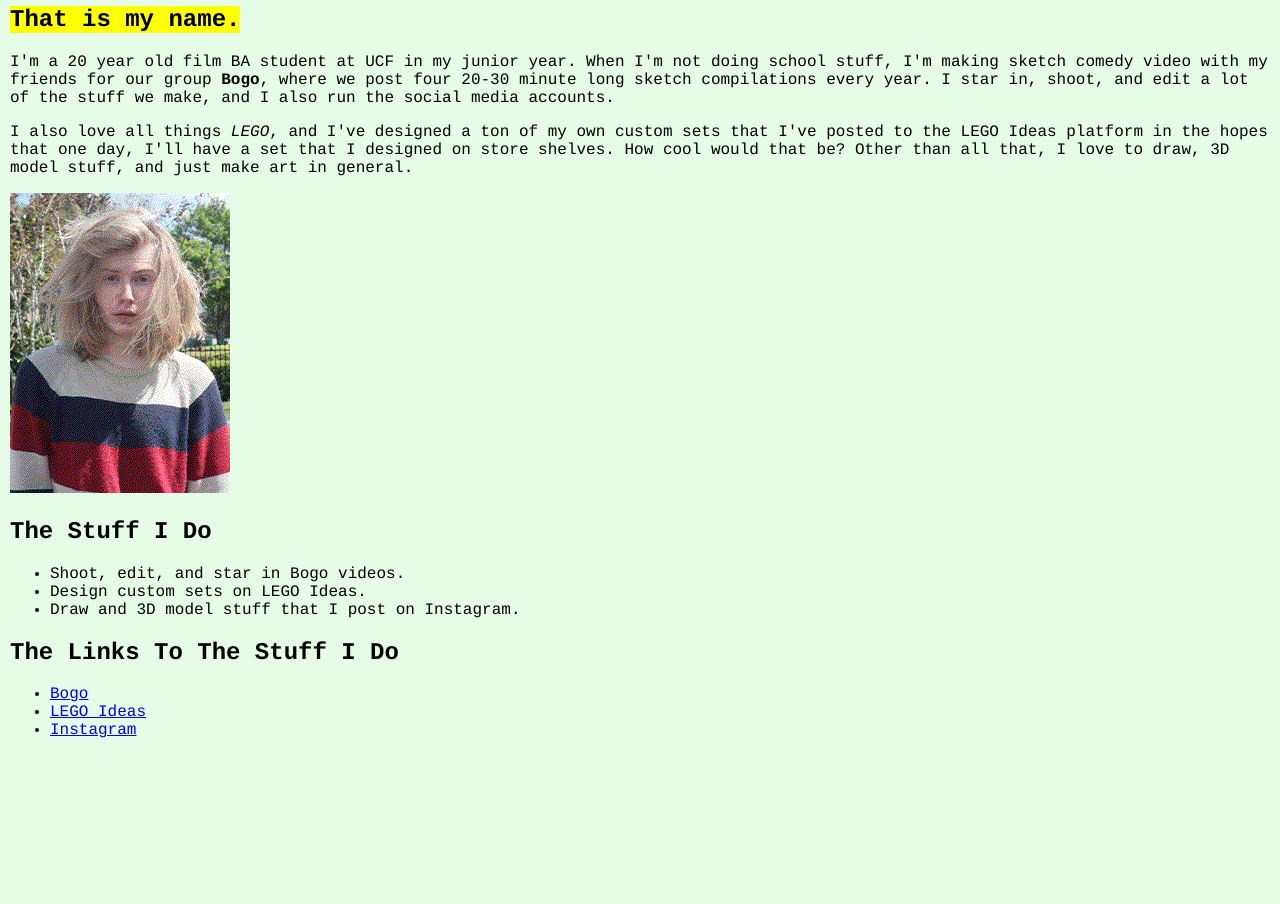
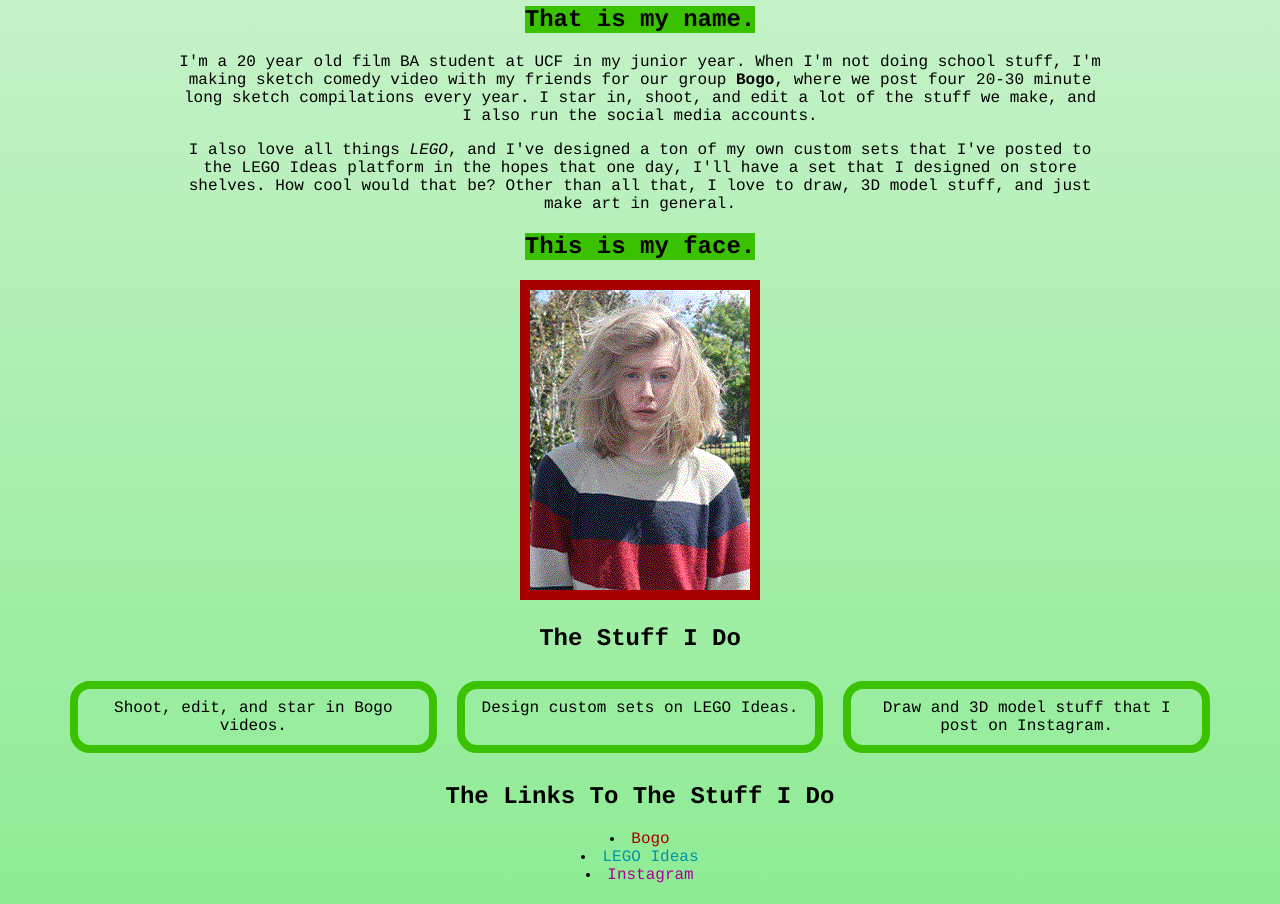
Before and after one commit to alexwaltervideo/alex-walter-homepage, a plain HTML site: page index.html in a window 1280 px wide. Shown: the part 74-978 px from the top of the page. Before the commit the page ends 829 px from the top, so only its background shows below. Drawn offline with Linux system fonts and the light colour scheme.

Commit message:
Created a CSS style sheet for my about page, and slightly modified the HTML to accommodate it.

```diff
--- a/index.html
+++ b/index.html
@@ -3,39 +3,35 @@
 <head>
   <meta charset="UTF-8">
   <title>alex walter page</title>
-  <style>
-      body {
-          font-family: courier;
-          margin: 10px;
-          background-color: #e5fde7;
-      }
-  </style>
+  <link rel="stylesheet" href="style.css">
 </head>
 <body>
   <h1>My name is Alex Walter.</h1>
   <h2><mark>That is my name.</mark></h2>
+  <div class="info-bits">
   <p>
     I'm a 20 year old film BA student at UCF in my junior year. When I'm not doing school stuff, I'm making sketch comedy video with my friends for our group <b>Bogo</b>, where we post four 20-30 minute long sketch compilations every year. I star in, shoot, and edit a lot of the stuff we make, and I also run the social media accounts.
  	</p>
   <p>
     I also love all things <i>LEGO</i>, and I've designed a ton of my own custom sets that I've posted to the LEGO Ideas platform in the hopes that one day, I'll have a set that I designed on store shelves. How cool would that be? Other than all that, I love to draw, 3D model stuff, and just make art in general.
   </p>
-
+  </div>
+   <h2><mark>This is my face.</mark></h2>
   <img src="images/imgalex2.png" alt="A portrait picture of Alex Walter in a striped sweater looking surprised">
   <!-- img src elements display pictures based on the file path or link you provide. If the image is missing for whatever reason, the alt text will be displayed instead!-->
 
   <h2>The Stuff I Do</h2>
-  <ul>
-    <li>Shoot, edit, and star in Bogo videos.</li>
-    <li>Design custom sets on LEGO Ideas.</li>
-    <li>Draw and 3D model stuff that I post on Instagram.</li>
-  </ul>
+  <div class="stuff-i-do">
+    <div>Shoot, edit, and star in Bogo videos.</div>
+    <div>Design custom sets on LEGO Ideas.</div>
+    <div>Draw and 3D model stuff that I post on Instagram.</div>
+  </div>
 
   <h2>The Links To The Stuff I Do</h2>
   <ul>
-    <li><a href="https://www.youtube.com/@whatsbogo">Bogo</a></li>
-    <li><a href="https://ideas.lego.com/product-ideas/d7daa405-e786-4e90-a8cc-c2bd755eb038">LEGO Ideas</a></li>
-    <li><a href="https://www.instagram.com/alexwaltervideo/">Instagram</a></li>
+    <li><a href="https://www.youtube.com/@whatsbogo" class="bogo-link">Bogo</a></li>
+    <li><a href="https://ideas.lego.com/product-ideas/d7daa405-e786-4e90-a8cc-c2bd755eb038" class="lego-link">LEGO Ideas</a></li>
+    <li><a href="https://www.instagram.com/alexwaltervideo/" class="instagram-link">Instagram</a></li>
   </ul>
 </body>
 </html>
--- /dev/null
+++ b/style.css
@@ -0,0 +1,58 @@
+body {
+    font-family: courier;
+    margin: 20px;
+    padding-left: 40px;
+    padding-right: 40px;
+    text-align: center;
+    background-image: linear-gradient(to bottom, hsl(124, 62%, 87%), hsl(124, 71%, 74%));
+    min-height: 100vh;
+}
+div.info-bits {
+    text-align: center;
+    margin-left: 10%;
+    margin-right: 10%;
+}
+div.stuff-i-do {
+    display: flex;
+}
+div.stuff-i-do > div {
+    flex: 1;
+    margin: 10px;
+    padding: 10px;
+    border: 8px solid hsl(102, 100%, 38%);
+    border-radius: 20px;
+}
+ul {
+    list-style-position: inside;
+    padding: 0;
+}
+mark {
+    background-color: hsl(102, 100%, 38%);
+}
+a {
+    text-decoration: none;
+}
+a.bogo-link {
+    color: hsl(0, 100%, 33%);
+}
+a.bogo-link:hover {
+    color: hsl(0, 100%, 50%);
+    text-decoration: underline;
+}
+a.lego-link {
+    color: hsl(187, 100%, 33%);
+}
+a.lego-link:hover {
+    color: hsl(193, 100%, 50%);
+    text-decoration: underline;
+}
+a.instagram-link {
+    color: hsl(305, 100%, 33%);
+}
+a.instagram-link:hover {
+    color: hsl(325, 100%, 50%);
+    text-decoration: underline;
+}
+img {
+    border: 10px solid hsl(0, 100%, 33%);
+}
```
